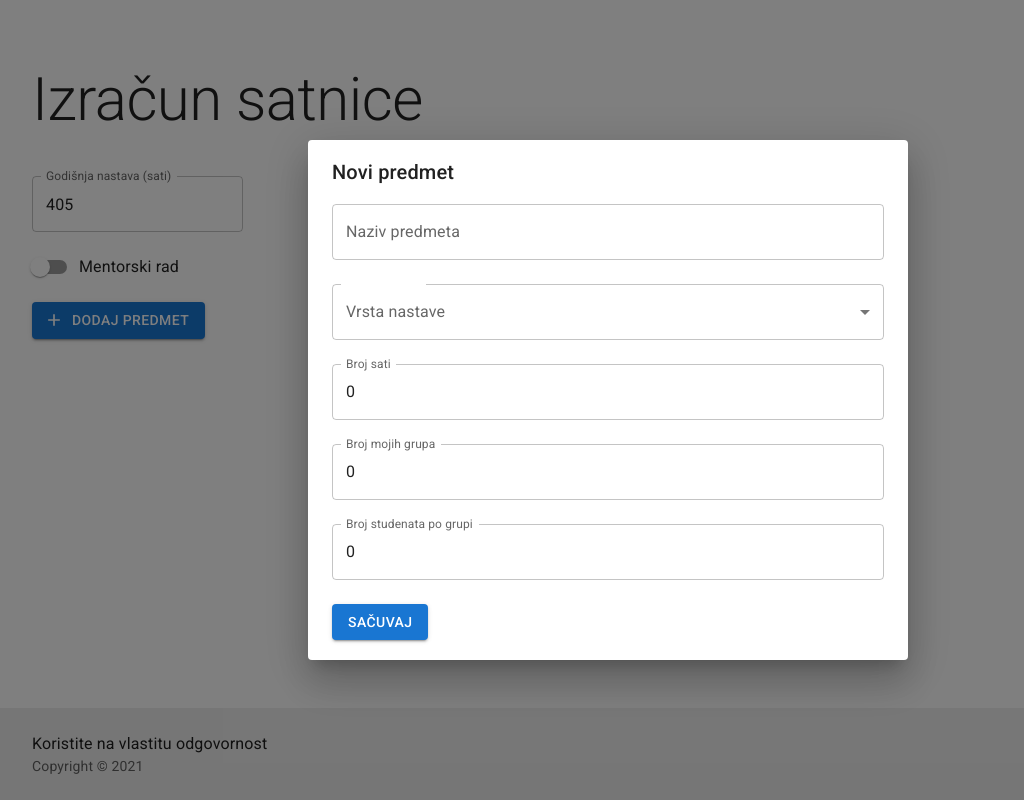
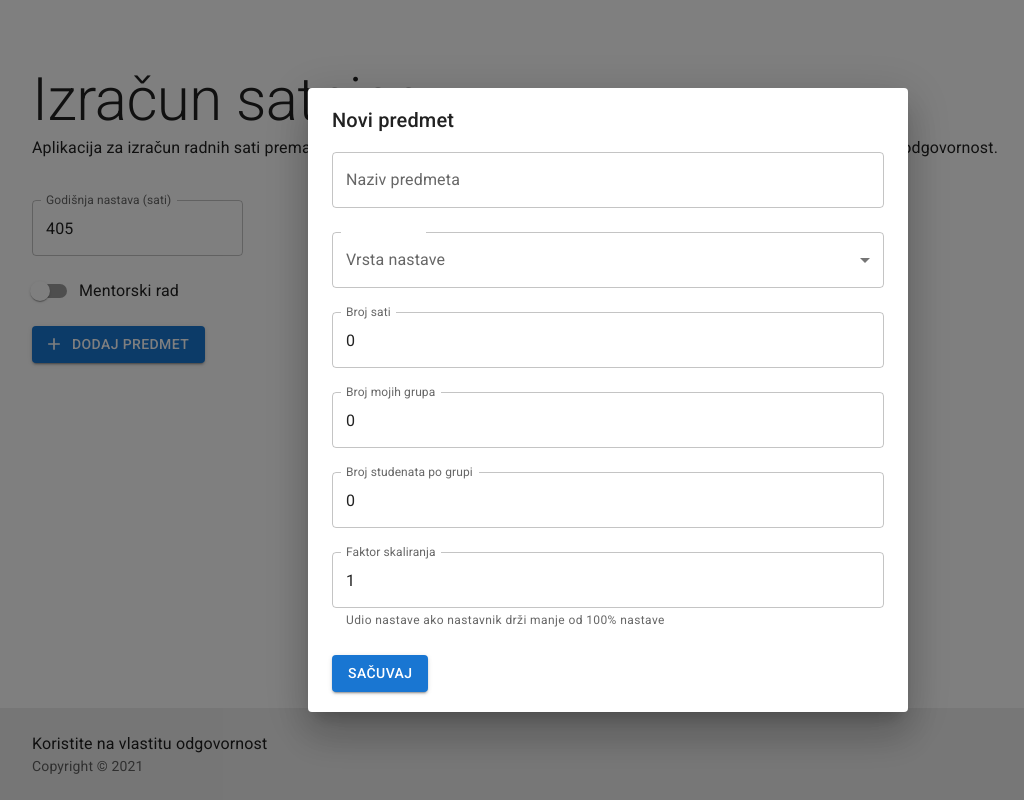
Before and after one commit to skruzic/satnica, a Next.js app: page / in a window 1280 px wide. Both pictures are taken after a click on the button "DODAJ PREDMET". Shown: the whole page, without its empty margins (32-1056 px from the left). Built offline with nearby package versions, Linux system fonts and the light colour scheme.

Commit message:
Popravljeno parsiranje godišnje satnice i dodano skaliranje pojedinačnih vrsta nastave

```diff
--- a/components/Person.js
+++ b/components/Person.js
@@ -1,12 +1,7 @@
-import Box from "@mui/material/Box";
-import {
-  FormControl,
-  FormControlLabel,
-  InputLabel,
-  OutlinedInput,
-} from "@mui/material";
-import TextField from "@mui/material/TextField";
-import Switch from "@mui/material/Switch";
+import Box from '@mui/material/Box';
+import { FormControlLabel } from '@mui/material';
+import TextField from '@mui/material/TextField';
+import Switch from '@mui/material/Switch';
 
 const Person = ({ hours, mentor, onHoursChange, onMentorChange }) => {
   return (
@@ -14,10 +9,9 @@ const Person = ({ hours, mentor, onHoursChange, onMentorChange }) => {
       <Box sx={{ mt: 5, mb: 2 }}>
         <TextField
           label="Godišnja nastava (sati)"
-          InputLabelProps={{ shrink: true }}
           value={hours}
           onChange={onHoursChange}
-          inputProps={{ inputMode: "numeric", pattern: "[0-9]*" }}
+          inputProps={{ pattern: '^[0-9]*.?[0-9]*' }}
         />
       </Box>
       <Box sx={{ mt: 1, mb: 1 }}>
--- a/components/SubjectForm.js
+++ b/components/SubjectForm.js
@@ -1,31 +1,33 @@
-import { useFormik } from "formik";
-import Dialog from "@mui/material/Dialog";
-import DialogTitle from "@mui/material/DialogTitle";
-import DialogContent from "@mui/material/DialogContent";
-import Grid from "@mui/material/Grid";
-import TextField from "@mui/material/TextField";
-import FormControl from "@mui/material/FormControl";
-import InputLabel from "@mui/material/InputLabel";
-import Select from "@mui/material/Select";
-import MenuItem from "@mui/material/MenuItem";
-import Button from "@mui/material/Button";
-import * as Yup from "yup";
+import { useFormik } from 'formik';
+import Dialog from '@mui/material/Dialog';
+import DialogTitle from '@mui/material/DialogTitle';
+import DialogContent from '@mui/material/DialogContent';
+import Grid from '@mui/material/Grid';
+import TextField from '@mui/material/TextField';
+import FormControl from '@mui/material/FormControl';
+import InputLabel from '@mui/material/InputLabel';
+import Select from '@mui/material/Select';
+import MenuItem from '@mui/material/MenuItem';
+import Button from '@mui/material/Button';
+import * as Yup from 'yup';
 
 const SubjectForm = ({ open, onClose, onSubmit }) => {
   const formik = useFormik({
     initialValues: {
-      name: "",
-      type: "",
+      name: '',
+      type: '',
       hours: 0,
       groups: 0,
       students: 0,
+      scale: 1,
     },
     validationSchema: Yup.object({
-      name: Yup.string().required("Obavezno polje"),
-      type: Yup.string().max(2).required("Obavezno polje"),
-      hours: Yup.number().required("Obavezno polje"),
-      groups: Yup.number().required("Obavezno polje"),
-      students: Yup.number().required("Obavezno polje"),
+      name: Yup.string().required('Obavezno polje'),
+      type: Yup.string().max(2).required('Obavezno polje'),
+      hours: Yup.number().required('Obavezno polje'),
+      groups: Yup.number().required('Obavezno polje'),
+      students: Yup.number().required('Obavezno polje'),
+      scale: Yup.number(),
     }),
     onSubmit: (values, { resetForm }) => {
       onSubmit(values);
@@ -103,6 +105,17 @@ const SubjectForm = ({ open, onClose, onSubmit }) => {
               />
             </Grid>
             <Grid item xs={12}>
+              <TextField
+                fullWidth
+                //type="number"
+                name="scale"
+                label="Faktor skaliranja"
+                value={formik.values.scale}
+                onChange={formik.handleChange}
+                helperText="Udio nastave ako nastavnik drži manje od 100% nastave"
+              />
+            </Grid>
+            <Grid item xs={12}>
               <Button variant="contained" color="primary" type="submit">
                 Sačuvaj
               </Button>
--- a/components/Summary.js
+++ b/components/Summary.js
@@ -1,21 +1,21 @@
-import Table from "@mui/material/Table";
-import TableBody from "@mui/material/TableBody";
-import TableCell from "@mui/material/TableCell";
-import TableContainer from "@mui/material/TableContainer";
-import TableHead from "@mui/material/TableHead";
-import TableRow from "@mui/material/TableRow";
-import TableFooter from "@mui/material/TableFooter";
-import Paper from "@mui/material/Paper";
-import Card from "@mui/material/Card";
-import CardContent from "@mui/material/CardContent";
-import IconButton from "@mui/material/IconButton";
-import DeleteIcon from "@mui/icons-material/Delete";
+import Table from '@mui/material/Table';
+import TableBody from '@mui/material/TableBody';
+import TableCell from '@mui/material/TableCell';
+import TableContainer from '@mui/material/TableContainer';
+import TableHead from '@mui/material/TableHead';
+import TableRow from '@mui/material/TableRow';
+import TableFooter from '@mui/material/TableFooter';
+import Paper from '@mui/material/Paper';
+import Card from '@mui/material/Card';
+import CardContent from '@mui/material/CardContent';
+import IconButton from '@mui/material/IconButton';
+import DeleteIcon from '@mui/icons-material/Delete';
 import {
   computeWorkHours,
   computeTotalWorkHours,
   nonRepetitive,
   rnri,
-} from "../utils/calculations";
+} from '../utils/calculations';
 
 const Summary = ({ data, target, mentor, onDeleteItem }) => {
   return (
@@ -28,7 +28,8 @@ const Summary = ({ data, target, mentor, onDeleteItem }) => {
               <TableCell>Vrsta nastave</TableCell>
               <TableCell>Broj sati</TableCell>
               <TableCell>Broj mojih grupa</TableCell>
-              <TableCell>Broj studenata u grupa</TableCell>
+              <TableCell>Broj studenata u grupi</TableCell>
+              <TableCell>Postotak nastave</TableCell>
               <TableCell>Ukupno radnih sati</TableCell>
               <TableCell></TableCell>
             </TableRow>
@@ -41,13 +42,15 @@ const Summary = ({ data, target, mentor, onDeleteItem }) => {
                 <TableCell>{row.hours}</TableCell>
                 <TableCell>{row.groups}</TableCell>
                 <TableCell>{row.students}</TableCell>
+                <TableCell>{row.scale * 100}%</TableCell>
                 <TableCell>
                   {computeWorkHours(
                     row.type,
                     row.hours,
                     row.groups,
-                    row.students
-                  ).toFixed(1)}
+                    row.students,
+                    row.scale
+                  ).toFixed(2)}
                 </TableCell>
                 <TableCell>
                   <IconButton onClick={() => onDeleteItem(idx)}>
--- a/pages/index.js
+++ b/pages/index.js
@@ -1,21 +1,21 @@
-import { useState } from "react";
-import Head from "next/head";
-import CssBaseline from "@mui/material/CssBaseline";
-import Box from "@mui/material/Box";
-import Container from "@mui/material/Container";
-import Typography from "@mui/material/Typography";
-import TextField from "@mui/material/TextField";
-import Button from "@mui/material/Button";
-import SubjectForm from "../components/SubjectForm";
-import Summary from "../components/Summary";
-import Footer from "../components/Footer";
-import Person from "../components/Person";
-import AddIcon from "@mui/icons-material/Add";
+import { useState } from 'react';
+import Head from 'next/head';
+import CssBaseline from '@mui/material/CssBaseline';
+import Box from '@mui/material/Box';
+import Container from '@mui/material/Container';
+import Typography from '@mui/material/Typography';
+import TextField from '@mui/material/TextField';
+import Button from '@mui/material/Button';
+import SubjectForm from '../components/SubjectForm';
+import Summary from '../components/Summary';
+import Footer from '../components/Footer';
+import Person from '../components/Person';
+import AddIcon from '@mui/icons-material/Add';
 
 export default function Home() {
   const [formOpen, setFormOpen] = useState(false);
   const [data, setData] = useState([]);
-  const [target, setTarget] = useState(405);
+  const [target, setTarget] = useState('405');
   const [mentor, setMentor] = useState(false);
 
   const handleFormSubmit = (values) => {
@@ -29,11 +29,7 @@ export default function Home() {
   };
 
   const handleTargetChange = (e) => {
-    if (e.target.value == false) {
-      setTarget(0);
-    } else {
-      setTarget(parseInt(e.target.value));
-    }
+    setTarget(e.target.value);
   };
 
   const handleMentorChange = (e) => {
@@ -41,9 +37,9 @@ export default function Home() {
   };
 
   return (
-    <Box sx={{ display: "flex", flexDirection: "column", minHeight: "100vh" }}>
+    <Box sx={{ display: 'flex', flexDirection: 'column', minHeight: '100vh' }}>
       <Head>
-        <title>Create Next App</title>
+        <title>Izračun satnice prema GKO</title>
         <meta name="description" content="Generated by create next app" />
         <link rel="icon" href="/favicon.ico" />
       </Head>
@@ -52,6 +48,12 @@ export default function Home() {
       <Container component="main" sx={{ mt: 8, mb: 2 }}>
         <Typography variant="h2" component="h1">
           Izračun satnice
+        </Typography>
+
+        <Typography>
+          Aplikacija za izračun radnih sati prema odluci Fakultetskog vijeća
+          FESB-a. <strong>Ovo nije službeni izračun.</strong> Koristite na
+          vlastitu odgovornost.
         </Typography>
 
         <Person
@@ -74,7 +76,7 @@ export default function Home() {
         {data.length > 0 && (
           <Summary
             data={data}
-            target={target}
+            target={parseFloat(target)}
             mentor={+mentor * 96}
             onDeleteItem={handleDeleteItem}
           />
--- a/utils/calculations.js
+++ b/utils/calculations.js
@@ -1,9 +1,9 @@
-export const computeWorkHours = (type, hours, groups, students) => {
+export const computeWorkHours = (type, hours, groups, students, scale) => {
   let NR = 0,
     RR = 0;
 
   switch (type) {
-    case "P":
+    case 'P':
       if (students <= 5) {
         NR = 1.6;
         RR = 1.1;
@@ -21,7 +21,7 @@ export const computeWorkHours = (type, hours, groups, students) => {
         RR = 2.4;
       }
       break;
-    case "S":
+    case 'S':
       if (students <= 5) {
         NR = 1.2;
         RR = 0.9;
@@ -33,7 +33,7 @@ export const computeWorkHours = (type, hours, groups, students) => {
         RR = 1.7;
       }
       break;
-    case "AV":
+    case 'AV':
       if (students <= 5) {
         NR = 0.8;
         RR = 0.7;
@@ -45,7 +45,7 @@ export const computeWorkHours = (type, hours, groups, students) => {
         RR = 1.3;
       }
       break;
-    case "LV":
+    case 'LV':
       if (students <= 5) {
         NR = 0.8;
         RR = 0.7;
@@ -58,13 +58,20 @@ export const computeWorkHours = (type, hours, groups, students) => {
       break;
   }
 
-  return 13 * hours * ((groups - 1) * RR + NR);
+  return 13 * hours * ((groups - 1) * RR + NR) * scale;
 };
 
 export const computeTotalWorkHours = (data) => {
   return data.reduce(
     (acc, item) =>
-      acc + computeWorkHours(item.type, item.hours, item.groups, item.students),
+      acc +
+      computeWorkHours(
+        item.type,
+        item.hours,
+        item.groups,
+        item.students,
+        item.scale
+      ),
     0
   );
 };
```
Also changed, not shown: 1 other file (tests, documents, lock files or other folders).
